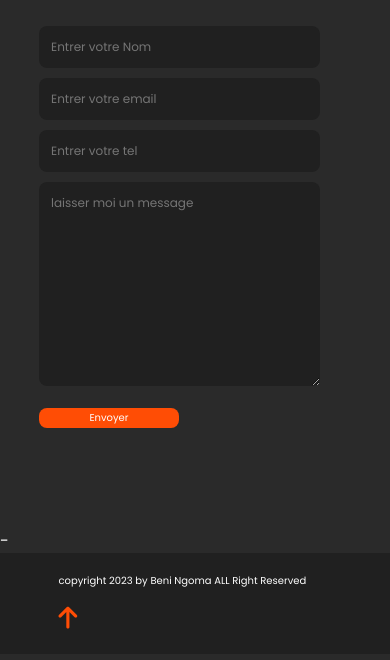
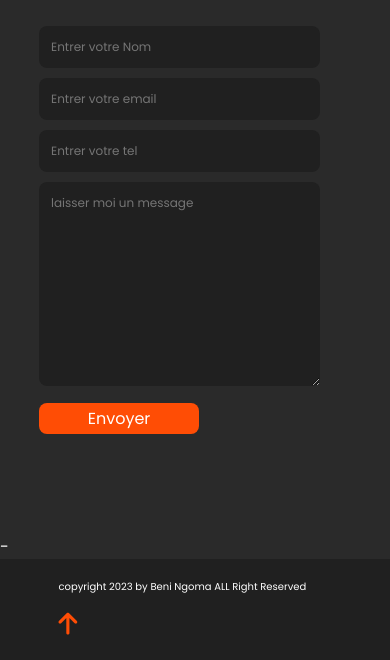
Before and after one commit to BeniNgoma/portfolio, a plain HTML site: page index.html in a window 390 px wide. Shown: the part 5819-6479 px from the top of the page. Drawn offline with nearby package versions, Linux system fonts and the light colour scheme.

Commit message:
dernier correction1

```diff
--- a/style.css
+++ b/style.css
@@ -460,7 +460,7 @@ color: var(--text-color);
         transition: all .45s ease;
 
      }
-    .btn1{
+    btn1{
         font-size: 10px;
         width: 140px;
         background: var(--main-color);
```
